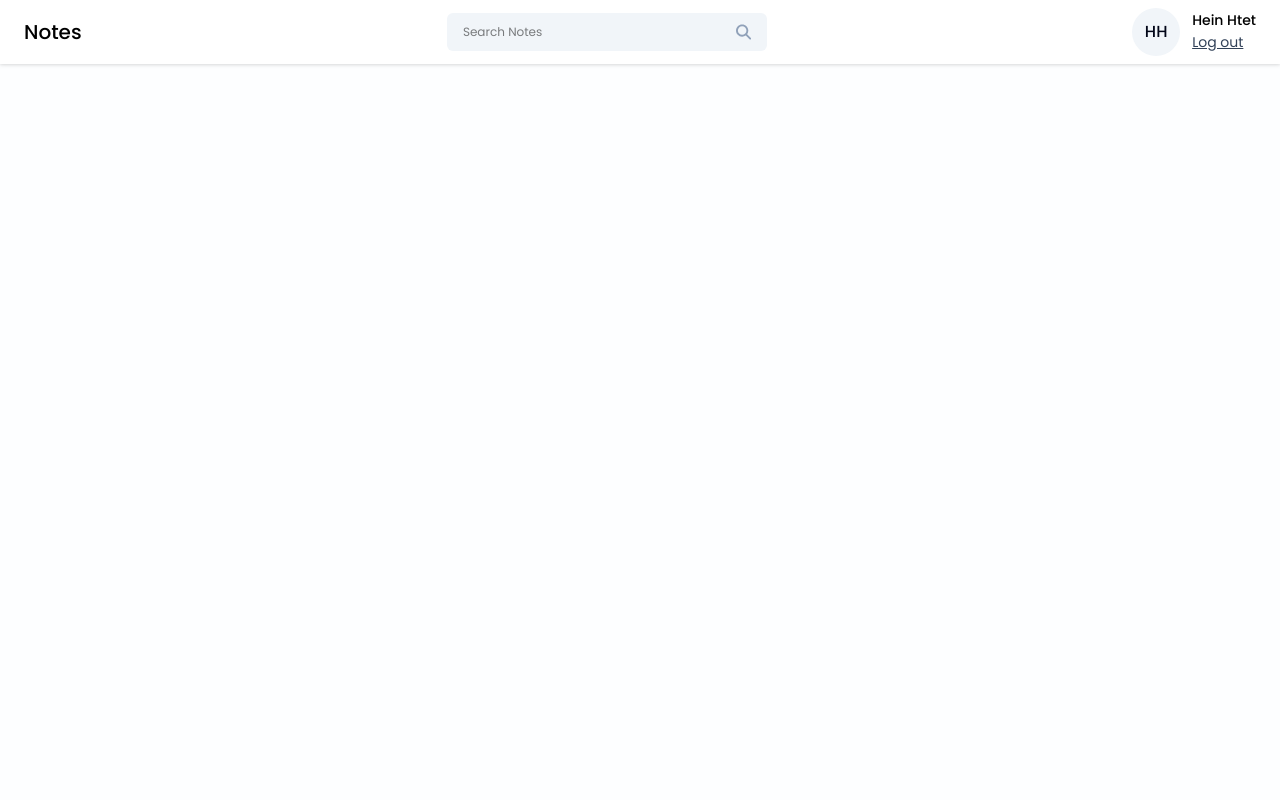
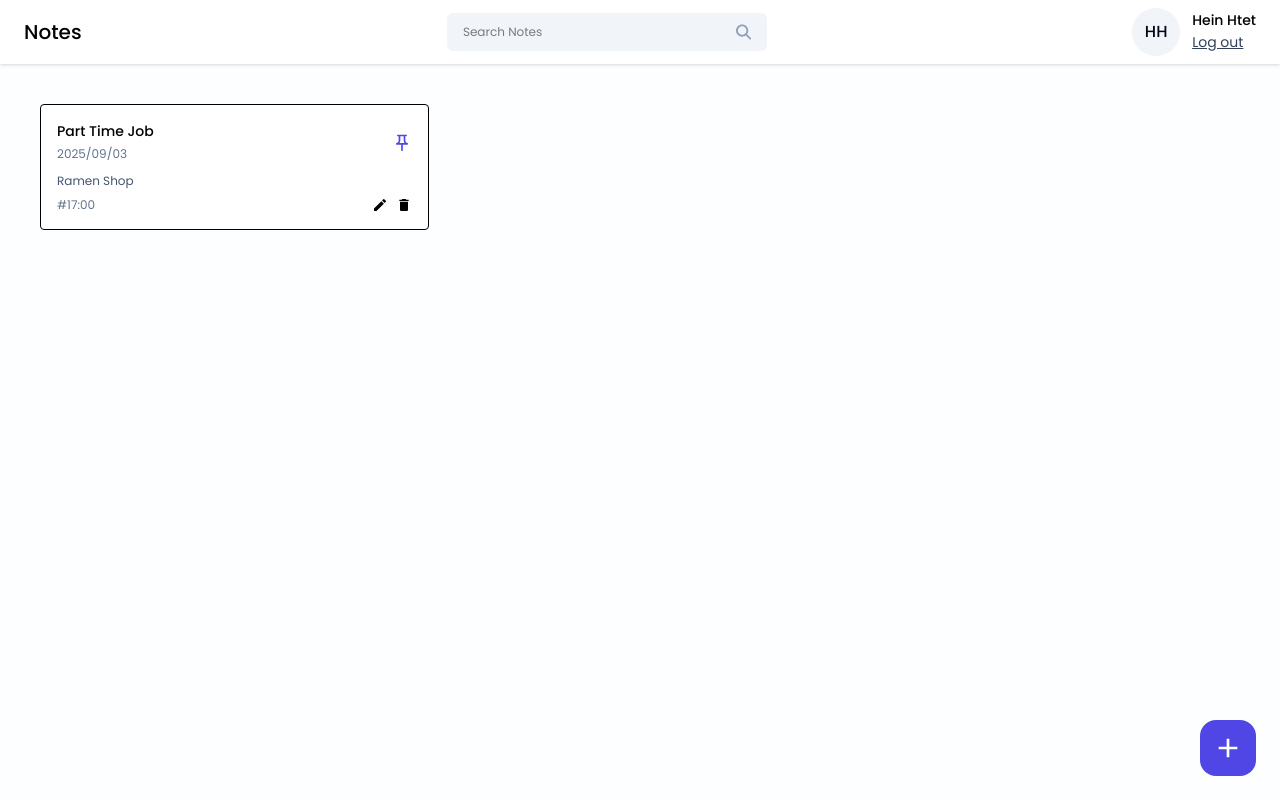
Before and after one commit to solo-leveling/notes, a React (Vite) app in the folder frontend/notes-app/: page /dashboard in a window 1280 px wide. Built offline with nearby package versions, Linux system fonts and the light colour scheme.

Commit message:
Added Note Card

```diff
--- /dev/null
+++ b/frontend/notes-app/src/components/Cards/NoteCard.jsx
@@ -0,0 +1,28 @@
+import React from 'react'
+import { MdCreate, MdDelete, MdOutlinePushPin } from 'react-icons/md'
+
+const NoteCard = ({title, date, content, tags, isPinned, onEdit, onDelete, OnPinNote}) => {
+    return (
+        <div className='border rounded p-4 bg-white hover:shadow-xl transition-all ease-in-out'>
+            <div className='flex items-center justify-between'>
+                <div>
+                    <h6 className='text-sm font-medium'>{ title }</h6>
+                    <span className='text-xs text-slate-500'>{ date }</span>
+
+                </div>
+                <MdOutlinePushPin className={`icon-btn ${isPinned ? 'text-primary' : 'text-slate-400'}`} onClick={OnPinNote} />
+            </div>
+            <p className='text-xs text-slate-600 mt-2'>{content?.slice(0, 60)}</p>
+
+            <div className='flex items-center justify-between mt-2'>
+                <div className='text-xs text-slate-500'> { tags }</div>
+                <div className='flex items-center gap-2'>
+                    <MdCreate className='btn-icon hover:text-green-500' onClick={onEdit}/>
+                    <MdDelete className='btn-icon hover:text-red-600' onClick={onDelete}/>
+                </div>
+            </div>
+        </div>
+    )
+}
+
+export default NoteCard
--- a/frontend/notes-app/src/index.css
+++ b/frontend/notes-app/src/index.css
@@ -28,4 +28,8 @@
   .btn-primary {
     @apply w-full text-sm bg-primary p-2 rounded my-1 text-white hover:bg-blue-600;
   }
+
+  .icon-btn{
+    @apply text-xl text-slate-300 cursor-pointer hover:text-primary
+  }
 }
--- a/frontend/notes-app/src/pages/Home/Home.jsx
+++ b/frontend/notes-app/src/pages/Home/Home.jsx
@@ -1,11 +1,23 @@
 import React from 'react'
 import Navbar from '../../components/Navbar/Navbar'
+import NoteCard from '../../components/Cards/NoteCard'
+import { MdAdd } from 'react-icons/md'
 
 const Home = () => {
     return (
-        <div>
-            <Navbar/>
-        </div>
+        <>
+            <Navbar />
+            <div className='container mx-auto px-10 py-10'>
+                <div className='grid grid-cols-3 gap-4'>
+                <NoteCard title="Part Time Job" date="2025/09/03" content="Ramen Shop" tags="#17:00" isPinned={true}
+                onEdit={()=>{}} onDelete={()=>{}} OnPinNote={()=>{}}
+                />
+                </div>
+            </div>
+            <button className='w-14 h-14 flex items-center justify-center rounded-2xl bg-primary hover:bg-blue-600 absolute right-6 bottom-6'>
+                <MdAdd className='text-[32px] text-white'/>
+            </button>
+        </>
     )
 }
 
```
